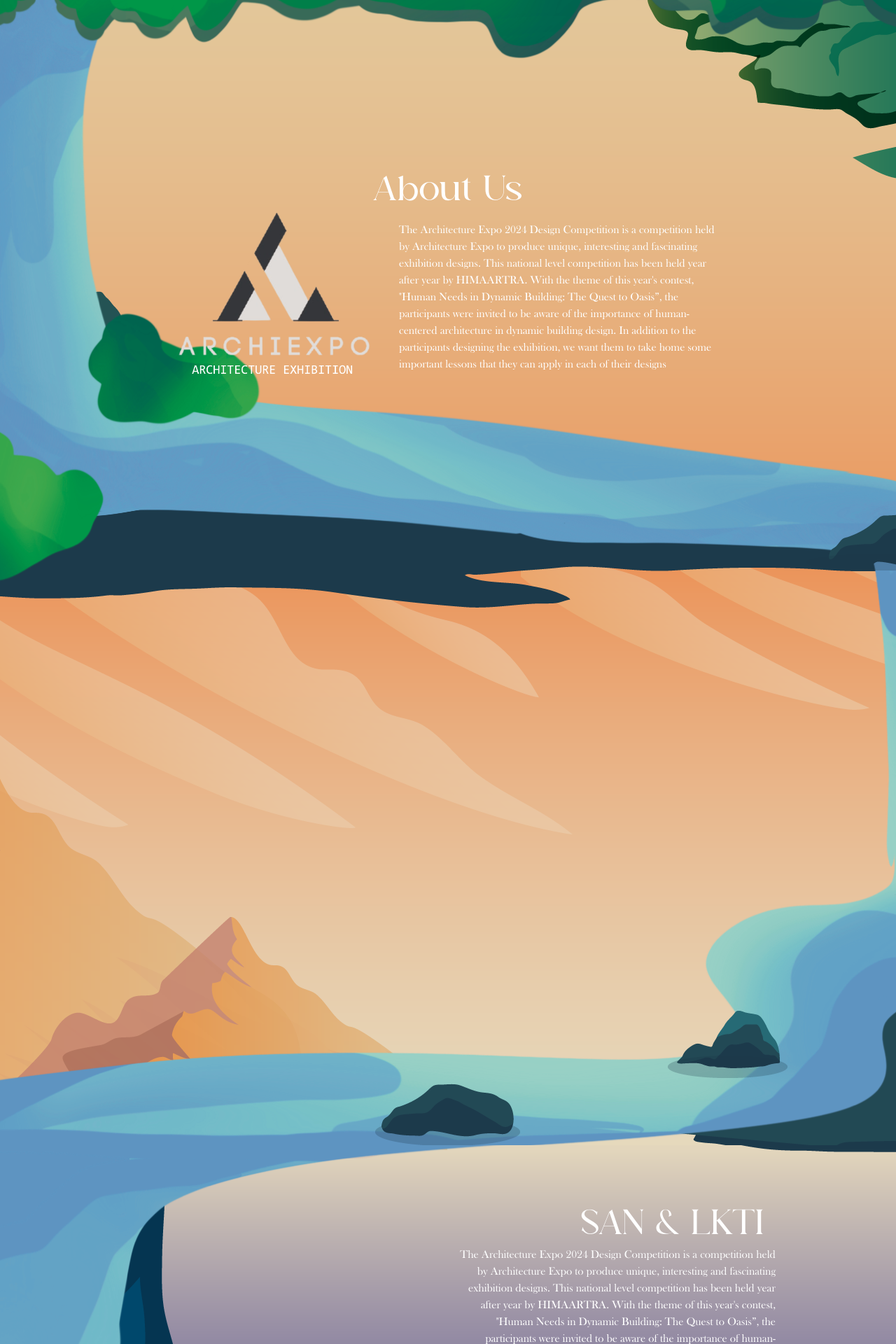
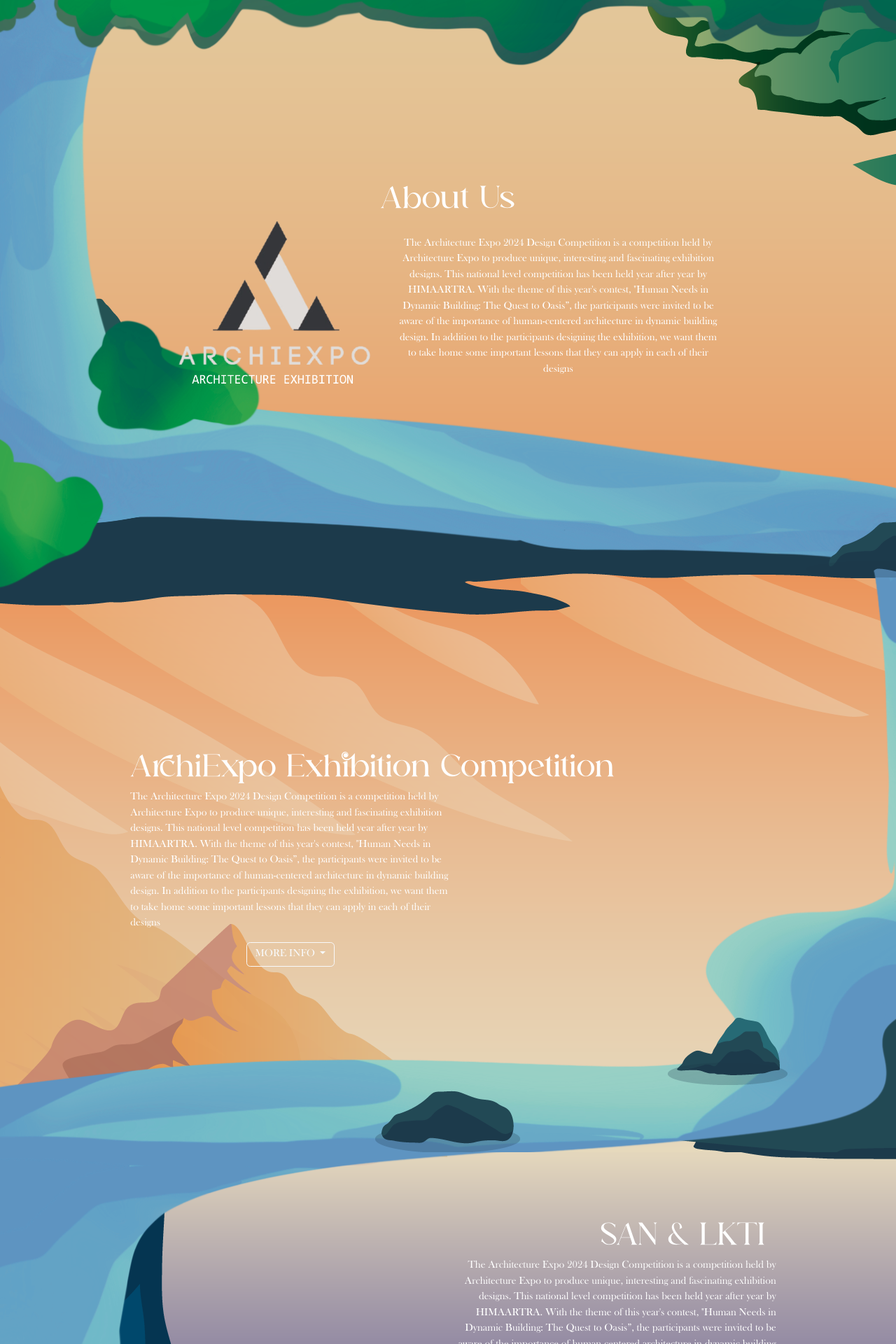
Before and after one commit to IT-ArchiExpo-2024/AE24, a PHP site: page /test.php in a window 1280 px wide. Shown: the part 1680-3600 px from the top of the page at 70% size. Run offline with PHP 8.4, Linux system fonts and the light colour scheme; some web fonts are replaced.

Commit message:
gabung semua kurang ganti desc sama links

```diff
--- a/test.php
+++ b/test.php
@@ -4,7 +4,8 @@
 <head>
     <meta charset="UTF-8">
     <meta name="viewport" content="device-width, initial-scale=1.0">
-    <title>Document</title>
+    <title>ARCHIEXPO 2024</title>
+    <link rel="shortcut icon" type="image/x-icon" href="assets/LOGO ARCHIEXPO.png" />
 </head>
 
 <style>
@@ -230,12 +231,6 @@
             background-position: top;
         }
 
-        .countdown {
-            background-image: url("assets/bg/AE_Timeline.png");
-            min-height: 829px;
-            background-position: top;
-        }
-
         .timeline {
             background-image: url("assets/bg/AE_Timeline2.png");
             min-height: 829px;
@@ -268,6 +263,11 @@
 
         .journey {
             padding-top: 150px;
+        }
+
+        .title{
+            margin-left: 0px;
+            text-align: center;
         }
 
         .home {
@@ -365,6 +365,20 @@
             font-size: 40px;
         }
     }
+
+    ::-webkit-scrollbar{
+        width: 15px;
+    }
+
+    ::-webkit-scrollbar-track{
+        /* background: #d1e5ff; */
+    }
+
+    ::-webkit-scrollbar-thumb{
+        background: linear-gradient(#2B7870,#BAEDE4);
+        border-radius: 10px;
+        height: 100px;
+    }
 </style>
 
 <body>
@@ -426,8 +440,40 @@
         </div>
     </section>
 
-    <section class="expo" id="expo">
+    <section class="expo" id="expo" style="padding-top: 30vh;">
+        <div class="row d-flex align-items-center justify-content-start w-75 mx-auto">
+            <div class="col-12 d-flex align-items-center justify-content-start text-start ms-3">
+                <h1 class="desc">
+                    <span class="subJudul tw">ArchiExpo Exhibition Competition</span>
+                </h1>
+            </div>
 
+            <div class="col-lg-6 ms-3 md-8 d-flex flex-column align-items-center justify-content-start ms-2 text-start">
+                <span class="keterangan tw">
+                    The Architecture Expo 2024 Design Competition is a competition held by Architecture Expo to produce
+                    unique, interesting and fascinating exhibition designs. This national level competition has been
+                    held
+                    year
+                    after year by HIMAARTRA. With the theme of this year's contest, "Human Needs in Dynamic Building:
+                    The
+                    Quest to Oasis”, the participants were invited to be aware of the importance of human-centered
+                    architecture
+                    in dynamic building design. In addition to the participants designing the exhibition, we want them
+                    to
+                    take home some important lessons that they can apply in each of their designs
+                </span>
+                <div class="dropdown pt-3">
+                    <button class="btn btn-outline-light dropdown-toggle" type="button" data-bs-toggle="dropdown"
+                        aria-expanded="false">
+                        MORE INFO
+                    </button>
+                    <ul class="dropdown-menu dropdown-menu-secondary">
+                        <li><a class="dropdown-item" href="#">REGIST NOW</a></li>
+                        <li><a class="dropdown-item" href="#">TIMELINE & CONTACT</a></li>
+                    </ul>
+                </div>
+            </div>
+        </div>
     </section>
 
     <section class="sanLKTI" id="sanLKTI" style="padding-top: 10vh;">
@@ -447,17 +493,16 @@
     </section>
 
     <section class="timeline" id="timeline">
-
+        <?php include "timeline.php" ?>
     </section>
 
-    <section class="merchs" id="merchs">
-        <?php include "merch.php" ?>
-    </section>
-
-    <section class="kontak" id="kontak" >
+    <section class="kontak" id="kontak" style="padding-top: 12vh">
         <?php include "contact.php" ?>
     </section>
 
+    <section class="merchs" id="merchs" style="padding-top: 10vh">
+        <?php include "merch.php" ?>
+    </section>
 
     <section class="endsponsor" id="endsponsor">
         <?php include "sponsor.php" ?>
```
